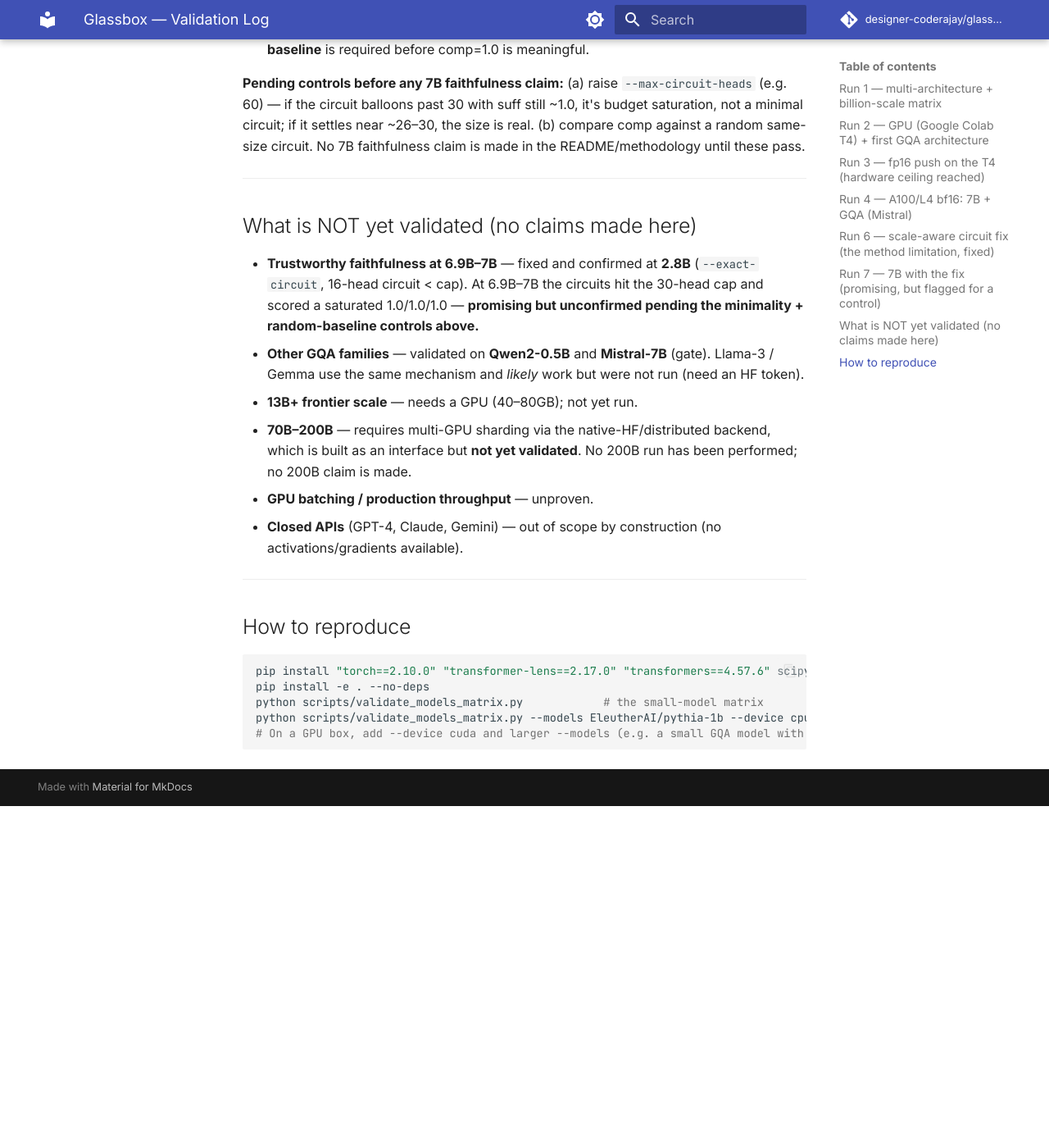
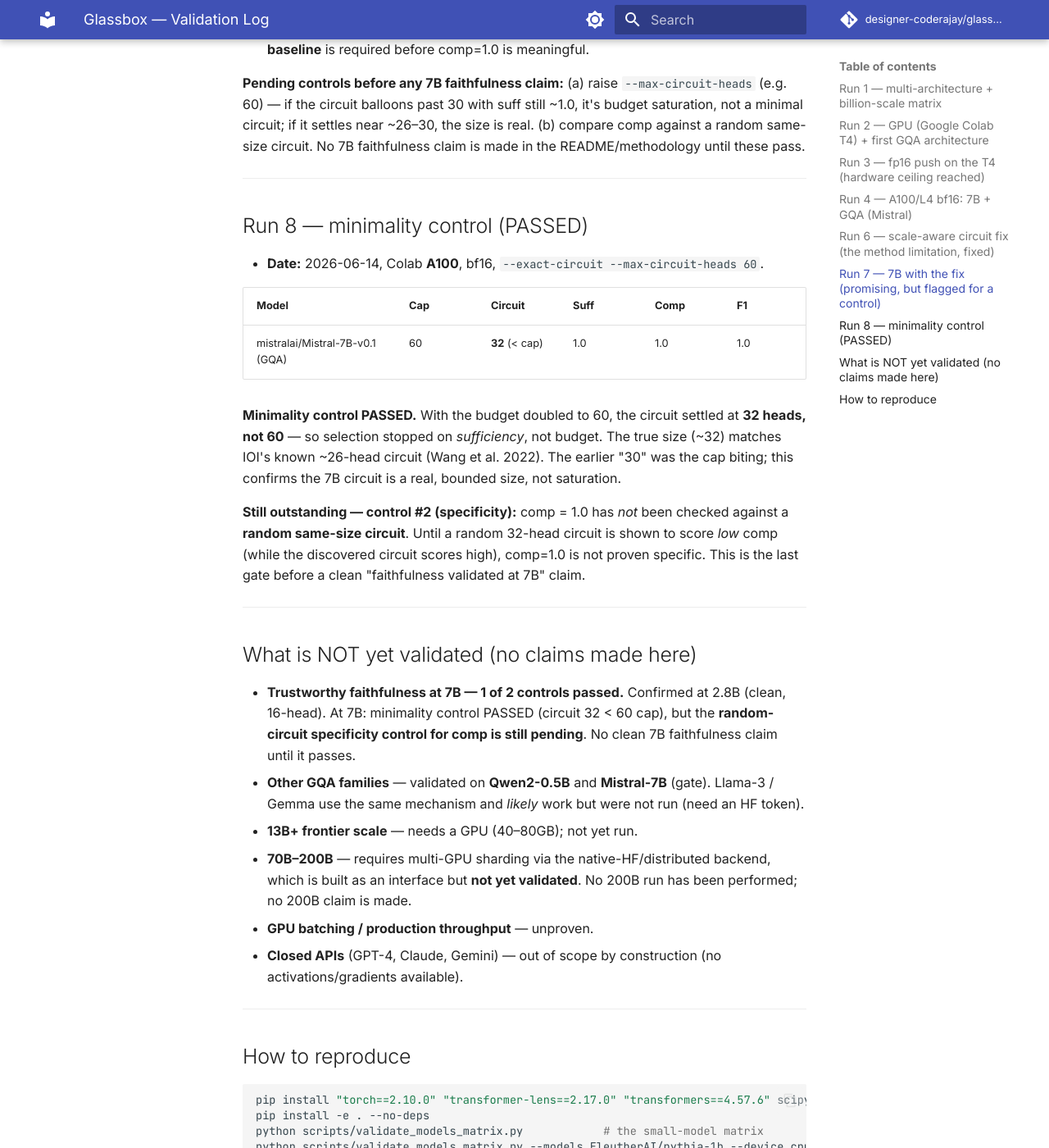
Before and after one commit to designer-coderajay/Glassbox-AI-2.0-Mechanistic-Interpretability-tool, an MkDocs documentation site: the page built from docs/VALIDATION_LOG.md, in a window 1280 px wide and 1400 px high, scrolled down 5258 px. Shown: the whole window at 82% size. Built offline with MkDocs 1.6.1 and Material for MkDocs 9.7.7, drawn with Linux system fonts in a browser that asks for light colours; comment, search, counter and statistics services are not loaded; before the commit the page ends 6241 px from its top, so only the background shows below that.

```diff
--- a/docs/VALIDATION_LOG.md
+++ b/docs/VALIDATION_LOG.md
@@ -191,12 +191,34 @@
 
 ---
 
+## Run 8 — minimality control (PASSED)
+
+- **Date:** 2026-06-14, Colab **A100**, bf16, `--exact-circuit --max-circuit-heads 60`.
+
+| Model | Cap | Circuit | Suff | Comp | F1 |
+|---|---|---|---|---|---|
+| mistralai/Mistral-7B-v0.1 (GQA) | 60 | **32** (< cap) | 1.0 | 1.0 | 1.0 |
+
+**Minimality control PASSED.** With the budget doubled to 60, the circuit settled
+at **32 heads, not 60** — so selection stopped on *sufficiency*, not budget. The
+true size (~32) matches IOI's known ~26-head circuit (Wang et al. 2022). The
+earlier "30" was the cap biting; this confirms the 7B circuit is a real, bounded
+size, not saturation.
+
+**Still outstanding — control #2 (specificity):** comp = 1.0 has *not* been
+checked against a **random same-size circuit**. Until a random 32-head circuit is
+shown to score *low* comp (while the discovered circuit scores high), comp=1.0 is
+not proven specific. This is the last gate before a clean "faithfulness validated
+at 7B" claim.
+
+---
+
 ## What is NOT yet validated (no claims made here)
 
-- **Trustworthy faithfulness at 6.9B–7B** — fixed and confirmed at **2.8B**
-  (`--exact-circuit`, 16-head circuit < cap). At 6.9B–7B the circuits hit the
-  30-head cap and scored a saturated 1.0/1.0/1.0 — **promising but unconfirmed
-  pending the minimality + random-baseline controls above.**
+- **Trustworthy faithfulness at 7B — 1 of 2 controls passed.** Confirmed at 2.8B
+  (clean, 16-head). At 7B: minimality control PASSED (circuit 32 < 60 cap), but
+  the **random-circuit specificity control for comp is still pending**. No clean
+  7B faithfulness claim until it passes.
 - **Other GQA families** — validated on **Qwen2-0.5B** and **Mistral-7B** (gate).
   Llama-3 / Gemma use the same mechanism and *likely* work but were not run (need
   an HF token).
```
Also changed, not shown: 1 other file.
